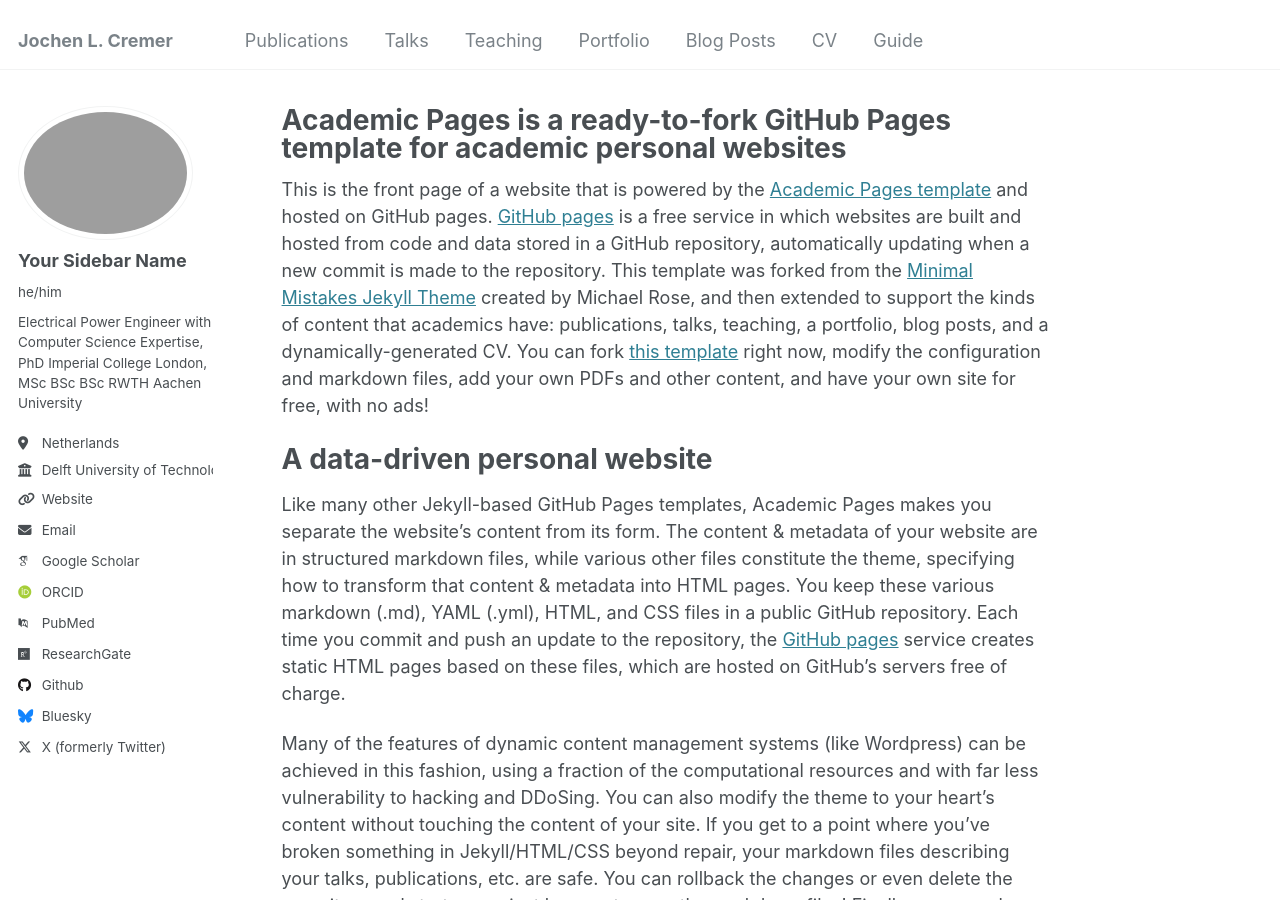
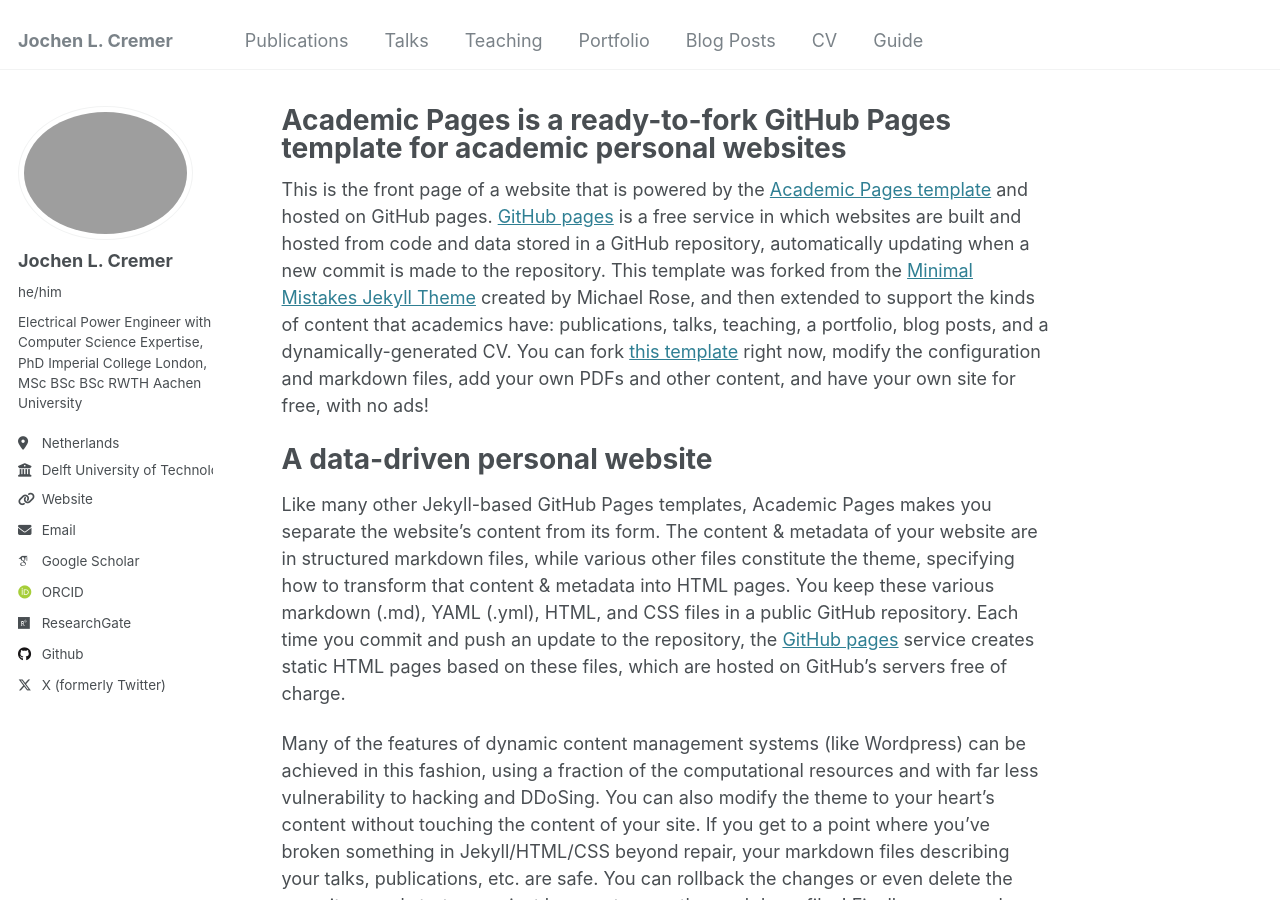
Before and after one commit to JochenC/JochenC.github.io, a Jekyll site: the page built from _pages/about.md, in a window 1280 px wide and 900 px high. Built offline with Jekyll 4.4.1, drawn with Linux system fonts in a browser that asks for light colours; some web fonts are replaced; some of the changed lines change nothing that is shown.

Commit message:
Update _config.yml

```diff
--- a/_config.yml
+++ b/_config.yml
@@ -22,7 +22,7 @@
 author:
   # Biographic information
   avatar           : "Jochen.png"
-  name             : "Your Sidebar Name"
+  name             : "Jochen L. Cremer"
   pronouns         : "he/him"
   bio              : "Electrical Power Engineer with Computer Science Expertise, PhD Imperial College London, MSc BSc BSc RWTH Aachen University"
   location         : "Netherlands"
@@ -32,11 +32,11 @@
 
   # Academic websites
   arxiv            : # URL - Update with the correct link to your profile
-  googlescholar    : "https://scholar.google.com/citations?user=PS_CX0AAAAAJ"
+  googlescholar    : "https://scholar.google.nl/citations?hl=en&user=HsBGhOkAAAAJ"
   impactstory      : # URL
   orcid            : "http://orcid.org/0000-0001-9284-5083"
   semantic         : # URL
-  pubmed           : "https://www.ncbi.nlm.nih.gov/pubmed/?term=john+snow"
+  pubmed           : # URL "https://www.ncbi.nlm.nih.gov/pubmed/?term=john+snow"
   researchgate     : "https://www.researchgate.net/profile/Jochen-Cremer"
   scopus           : # URL
 
@@ -49,7 +49,7 @@
   stackoverflow    : # User number or user number and name (i.e., use "1" or "1/jeff-atwood")
 
   # Social media
-  bluesky          : "bsky.app" # Replace this with you Bluesky username
+  bluesky          : # Replace this with you Bluesky username
   facebook         : # Username
   flickr           : # Username
   foursquare       : # Username
```
